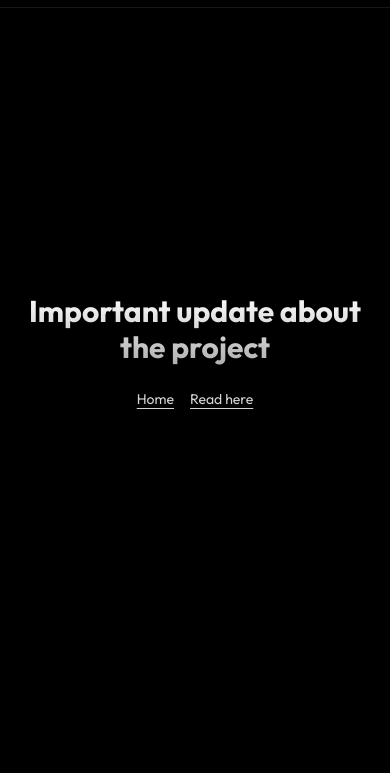
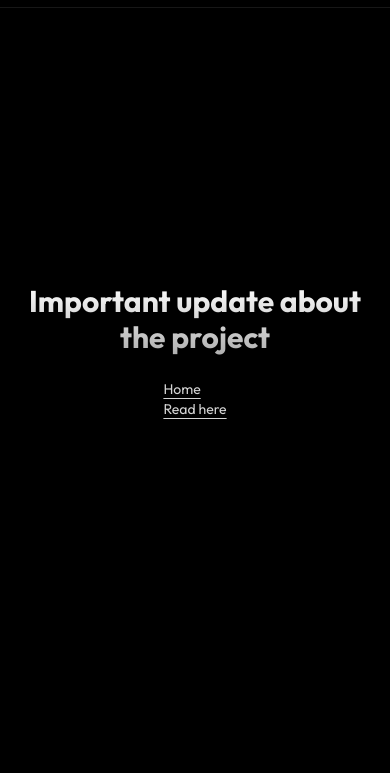
Before and after one commit to aosasona/reda.web, an Astro site: page / in a window 390 px wide. Shown: the part 71-844 px from the top of the page. Built offline with nearby package versions, Linux system fonts and the light colour scheme; Astro itself is replaced by a stand-in of ours.

```diff
--- a/src/pages/index.astro
+++ b/src/pages/index.astro
@@ -5,9 +5,9 @@ import Layout from "../layouts/Layout.astro";
 <Layout>
 	<section class="h-screen bg-dark flex flex-col gap-6 items-center justify-center -mt-[14vh]">
 		<h1 class="text-3xl xl:text-6xl text-center font-bold text-transparent bg-gradient-to-t bg-clip-text from-zinc-50/70 to-white">Important update about the project</h1>
-		<div className="flex items-center gap-4">
-			<a href="/home" class="block w-max text-neutral-300 text-sm underline underline-offset-4">Home</a>
-			<a href="/blog/dusk" class="block w-max text-neutral-300 text-sm underline underline-offset-4">Read here</a>
+		<div className="flex flex-col md:flex-row space-4">
+			<a href="/home" class="text-neutral-300 text-sm underline underline-offset-4">Home</a>
+			<a href="/blog/dusk" class="text-neutral-300 text-sm underline underline-offset-4">Read here</a>
 		</div>
 	</section>
 </Layout>
```
